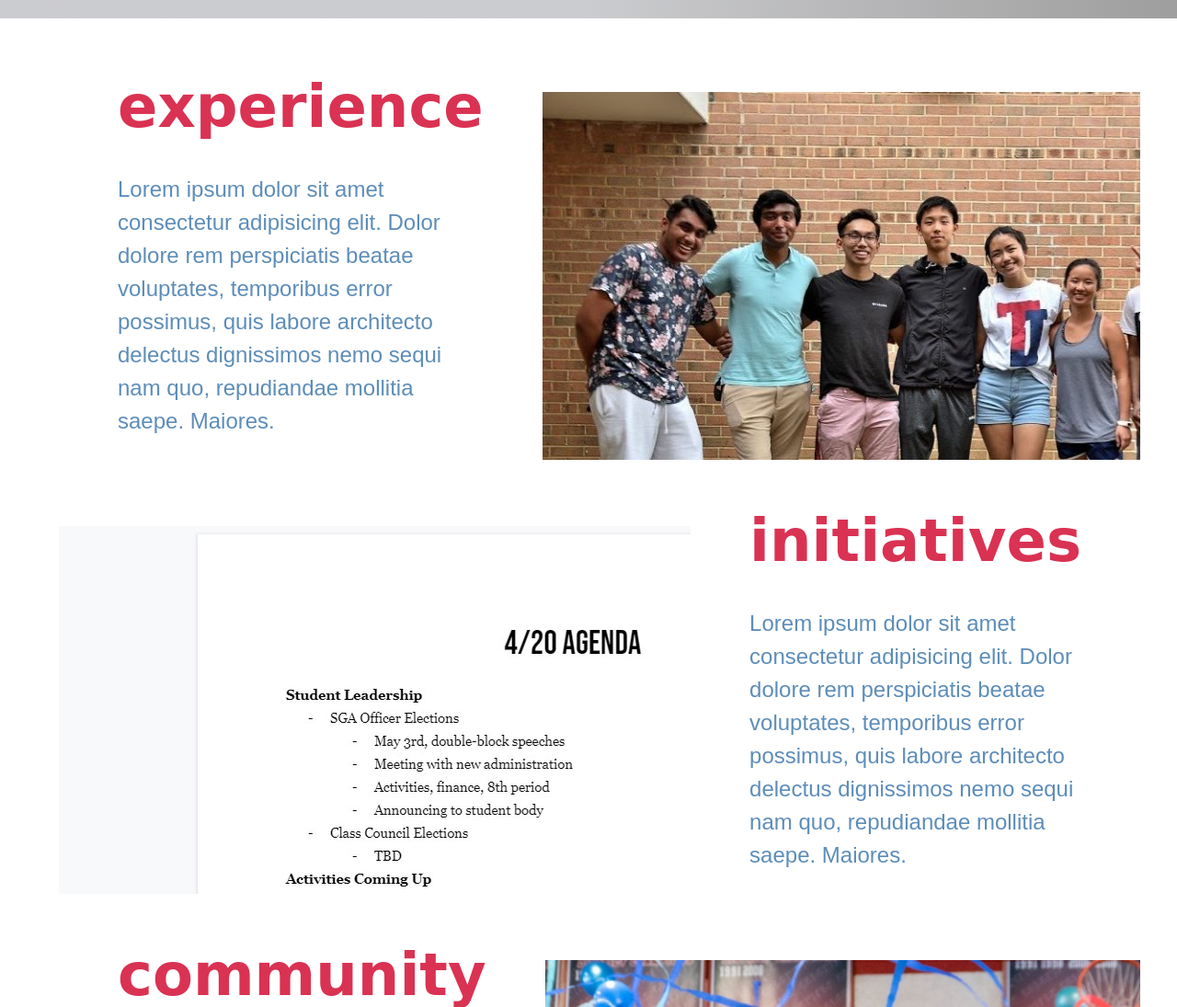
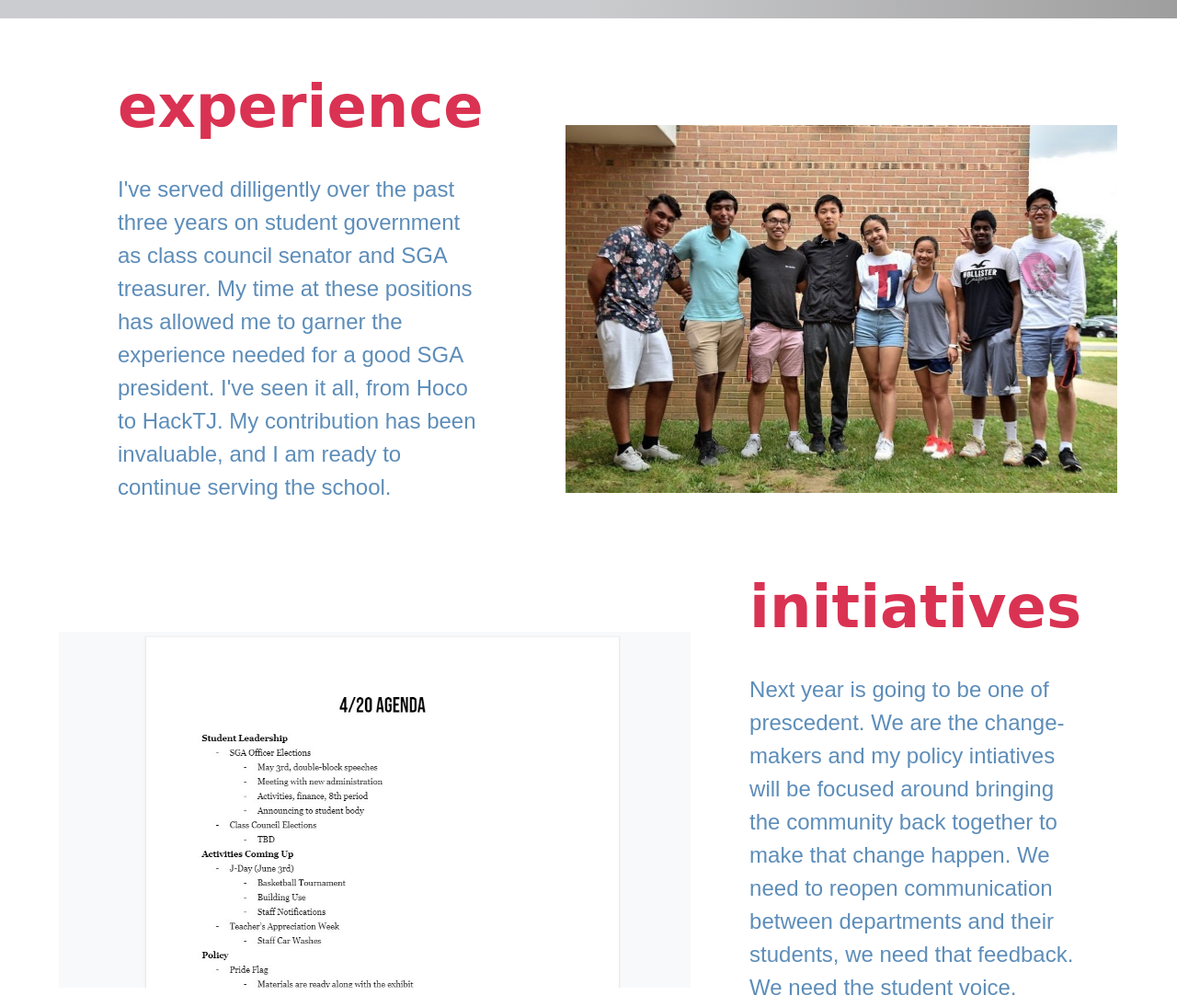
Before and after one commit to Rushilwiz/campaign, a plain HTML site: page index.html in a window 1280 px wide. Shown: the part 780-1875 px from the top of the page at 92% size. Drawn offline with Linux system fonts and the light colour scheme; grey boxes are pictures that could not be loaded.

Commit message:
feat: added content to middle

```diff
--- a/index.html
+++ b/index.html
@@ -25,7 +25,7 @@
         <div class="row">
             <div class="caption">
                 <h1>experience</h1>
-                <p>Lorem ipsum dolor sit amet consectetur adipisicing elit. Dolor dolore rem perspiciatis beatae voluptates, temporibus error possimus, quis labore architecto delectus dignissimos nemo sequi nam quo, repudiandae mollitia saepe. Maiores.</p>
+                <p>I've served dilligently over the past three years on student government as class council senator and SGA treasurer. My time at these positions has allowed me to garner the experience needed for a good SGA president. I've seen it all, from Hoco to HackTJ. My contribution has been invaluable, and I am ready to continue serving the school.</p>
             </div>
             <div class="img" id="experience"></div>
         </div>
@@ -33,13 +33,13 @@
             <div class="img" id="initatives"></div>
             <div class="caption">
                 <h1>initiatives</h1>
-                <p>Lorem ipsum dolor sit amet consectetur adipisicing elit. Dolor dolore rem perspiciatis beatae voluptates, temporibus error possimus, quis labore architecto delectus dignissimos nemo sequi nam quo, repudiandae mollitia saepe. Maiores.</p>
+                <p>Next year is going to be one of prescedent. We are the change-makers and my policy intiatives will be focused around bringing the community back together to make that change happen. We need to reopen communication between departments and their students, we need that feedback. We need the student voice.</p>
             </div>
         </div>
         <div class="row">
             <div class="caption">
                 <h1>community</h1>
-                <p>Lorem ipsum dolor sit amet consectetur adipisicing elit. Dolor dolore rem perspiciatis beatae voluptates, temporibus error possimus, quis labore architecto delectus dignissimos nemo sequi nam quo, repudiandae mollitia saepe. Maiores.</p>
+                <p>The TJ community is vital to what makes our school so great. We stand united in our quirks and differences in order to foster a learning environment that doesn't end. Next year, I will be there to make sure that SGA is able to support each and every one of you. We will make TJ great again.</p>
             </div>
             <div class="img" id="community"></div>
         </div>
--- a/style.sass
+++ b/style.sass
@@ -131,6 +131,9 @@ section
     .img
       width: 100%
       height: 50vh
+      background-repeat: no-repeat
+      background-size: contain
+      background-position: center
 
     #experience
       background-image: url("/res/experience.jpeg")
```
Also changed, not shown: style.css.
